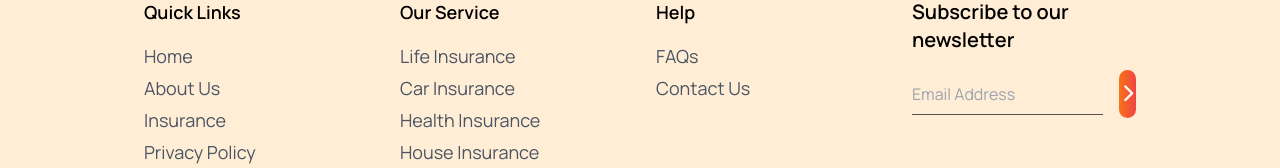
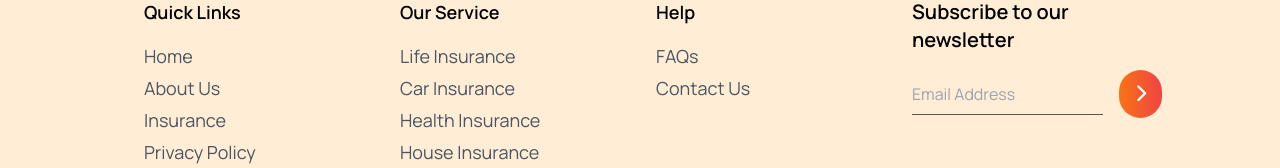
Before and after one commit to mdrahimultahsin/tea-house, a plain HTML site: page index.html in a window 1280 px wide. Shown: the part 3366-3534 px from the top of the page. Drawn offline with nearby package versions, Linux system fonts and the light colour scheme.

Commit message:
solve btn padding

```diff
--- a/index.html
+++ b/index.html
@@ -356,7 +356,7 @@
             <div class="mt-4 flex items-center gap-4">
               <input class="bg-transparent border-b border-stone-600 py-2 outline-none" type="text" placeholder="Email Address">
 
-              <i class="w-12 h-12 bg-gradient-to-r from-orange-500 to-red-500 text-white text-lg rounded-full fa-solid fa-chevron-right flex items-center justify-center"></i>
+              <i class="w-12 h-12 bg-gradient-to-r from-orange-500 to-red-500 text-white text-lg rounded-full fa-solid fa-chevron-right flex items-center justify-center md:p-4"></i>
             </div>
            </div>
         </div>
```
